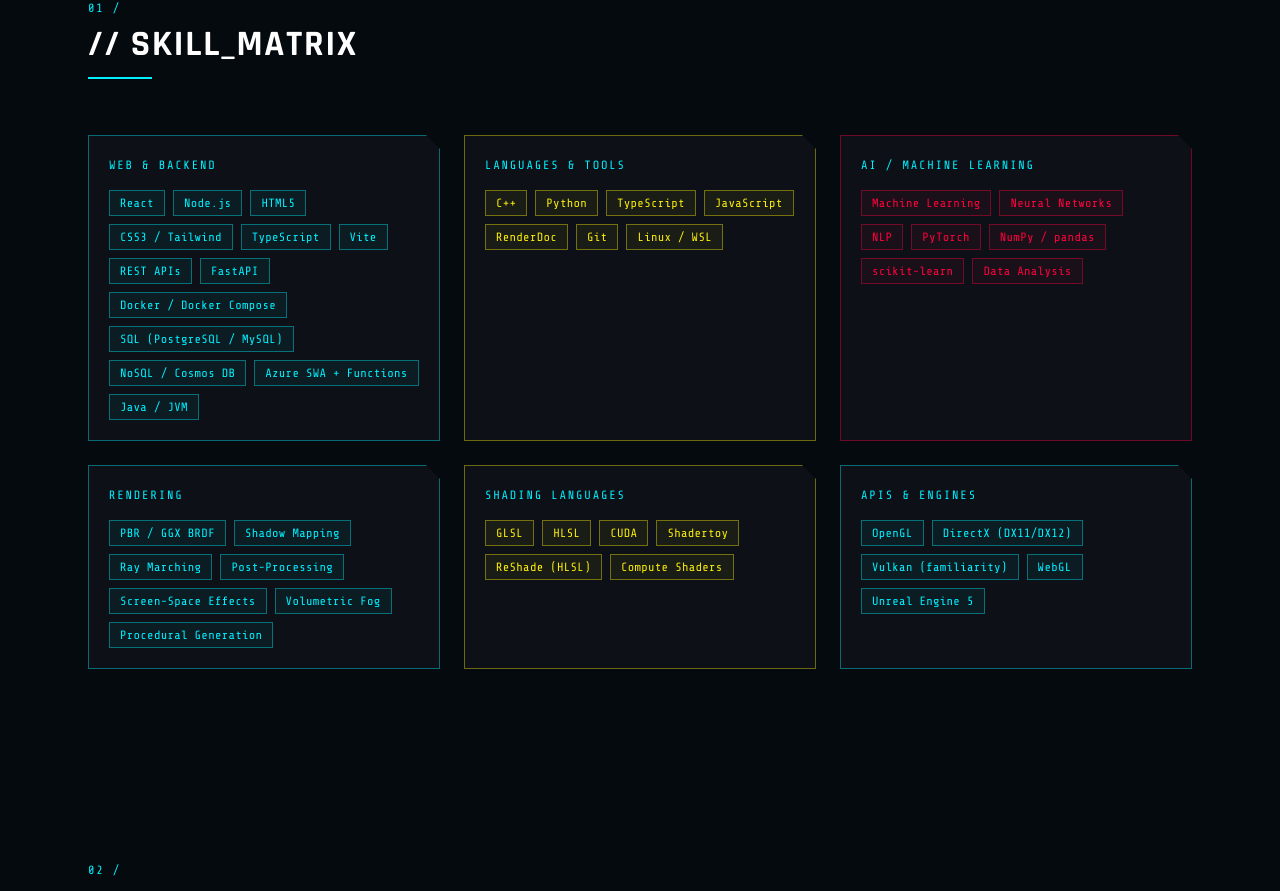
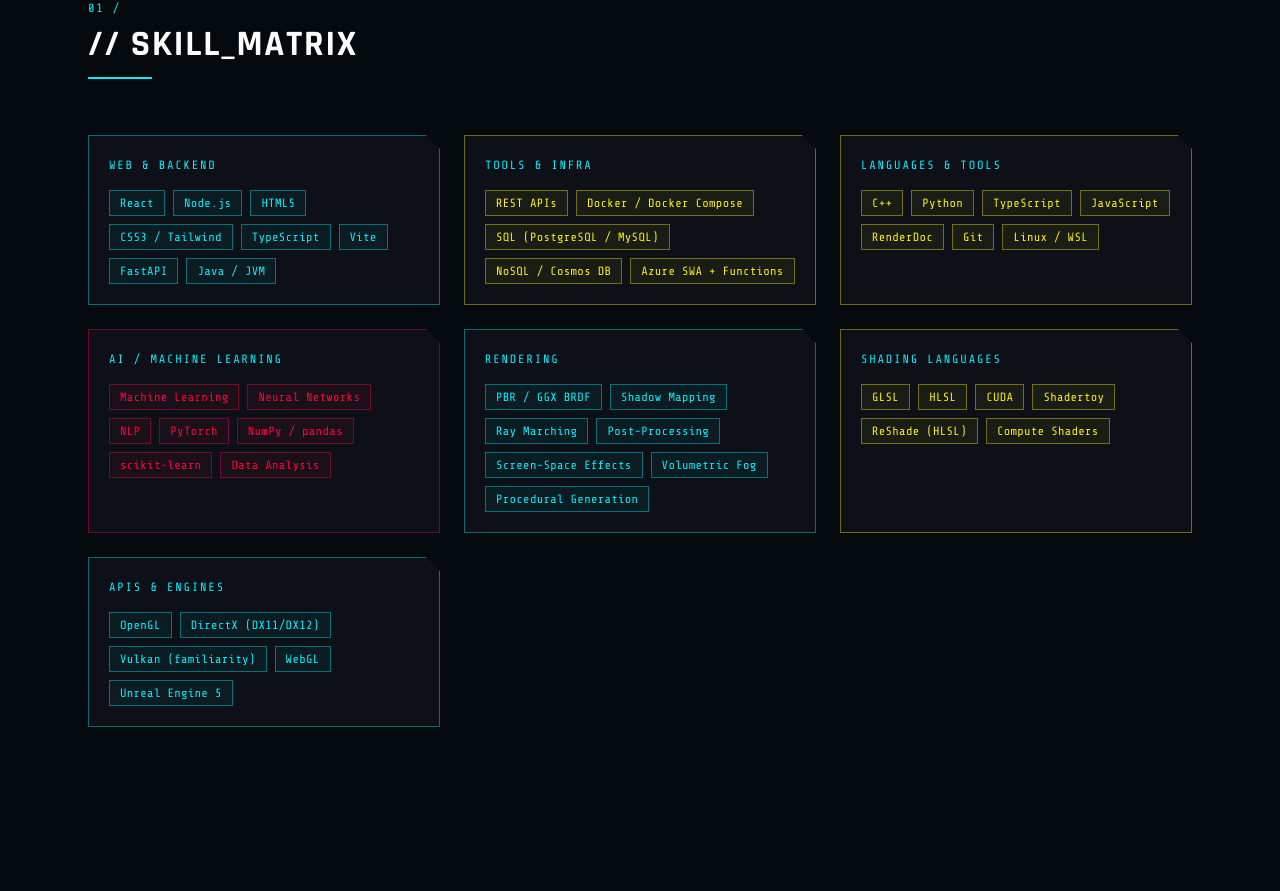
Before and after one commit to DVelascoHerruzo/Portfolio-Website, a React (Vite) app in the folder portfolio/: page / in a window 1280 px wide. Shown: the part 938-1829 px from the top of the page. Built offline with nearby package versions, Linux system fonts and the light colour scheme.

Commit message:
Skill balancing

```diff
--- a/portfolio/src/components/Skills.tsx
+++ b/portfolio/src/components/Skills.tsx
@@ -2,7 +2,7 @@
 import { useLanguage } from '../contexts/LanguageContext';
 import type { Translations } from '../i18n';
 
-type SkillGroupKey = keyof Pick<Translations['skills'], 'rendering' | 'shading' | 'apis' | 'languages' | 'web' | 'ai'>;
+type SkillGroupKey = keyof Pick<Translations['skills'], 'rendering' | 'shading' | 'apis' | 'languages' | 'web' | 'ai' | 'tools'>;
 
 const SKILL_GROUPS: { tKey: SkillGroupKey; color: 'cp-cyan' | 'cp-yellow' | 'cp-red'; skills: readonly string[] }[] = [
   {
@@ -15,13 +15,19 @@
       'CSS3 / Tailwind',
       'TypeScript',
       'Vite',
+      'FastAPI',
+      'Java / JVM',
+    ],
+  },
+  {
+    tKey: 'tools' as const,
+    color: 'cp-yellow' as const,
+    skills: [
       'REST APIs',
-      'FastAPI',
       'Docker / Docker Compose',
       'SQL (PostgreSQL / MySQL)',
       'NoSQL / Cosmos DB',
       'Azure SWA + Functions',
-      'Java / JVM',
     ],
   },
   {
--- a/portfolio/src/i18n/index.ts
+++ b/portfolio/src/i18n/index.ts
@@ -25,6 +25,7 @@
     languages: string;
     ai: string;
     web: string;
+    tools: string;
   };
   shaderWork: {
     heading: string;
@@ -116,6 +117,7 @@
     languages: 'LANGUAGES & TOOLS',
     ai:        'AI / MACHINE LEARNING',
     web:       'WEB & BACKEND',
+    tools:     'TOOLS & INFRA',
   },
   shaderWork: {
     heading:          '// SHADER_WORK',
@@ -240,6 +242,7 @@
     languages: 'LENGUAJES & HERRAMIENTAS',
     ai:        'IA / MACHINE LEARNING',
     web:       'WEB & BACKEND',
+    tools:     'TOOLS & INFRA',
   },
   shaderWork: {
     heading:          '// TRABAJO_DE_SHADERS',
@@ -364,6 +367,7 @@
     languages: 'JĘZYKI & NARZĘDZIA',
     ai:        'AI / UCZENIE MASZYNOWE',
     web:       'WEB & BACKEND',
+    tools:     'TOOLS & INFRA',
   },
   shaderWork: {
     heading:          '// PRACA_Z_SHADERAMI',
```
